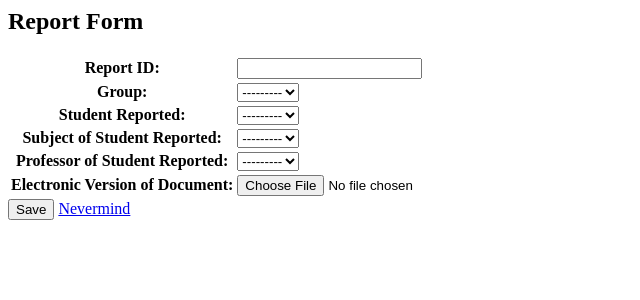
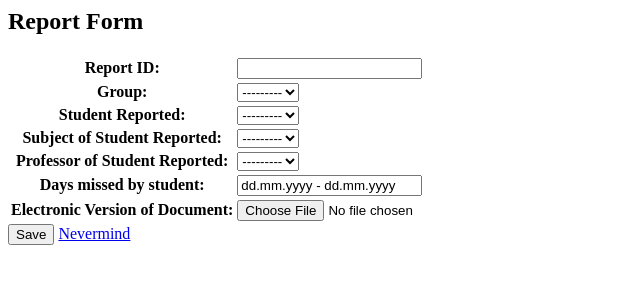
Before and after one commit to Zhanviss/AITU-registrar, a Django app: page /new/ in a window 1280 px wide. Shown: the top 300 px of the page, without its empty margins (0-640 px from the left). Run offline with Django 4.2, Linux system fonts and the light colour scheme; data that the repository does not hold is empty.

Commit message:
Final Changes

```diff
--- a/reports/forms.py
+++ b/reports/forms.py
@@ -5,10 +5,11 @@ from students.models import Student
 class ReportForm(forms.ModelForm):
     class Meta:
         model = Report
-        fields = ('id', 'group_1to1', 'student_1to1', 'subject_1to1', 'professor_1to1', 'document_pdf', )
+        fields = ('id', 'group_1to1', 'student_1to1', 'subject_1to1', 'professor_1to1', 'skipped_days','document_pdf', )
 
     def __init__(self, *args, **kwargs):
         super().__init__(*args, **kwargs)
+
         #SHOWING STUDENTS QUERYSET
         self.fields['student_1to1'].queryset = Student.objects.none()
         if 'group' in self.data:
@@ -19,6 +20,8 @@ class ReportForm(forms.ModelForm):
                 pass  # invalid input from the client; ignore and fallback to empty City queryset
         elif self.instance.pk:
             self.fields['student_1to1'].queryset = self.instance.group_1to1.student_1to1_set
+
+
         #SHOWING RELATED SUBJECTS QUERYSET
         self.fields['subject_1to1'].queryset = GroupLinkProfessorSubject.objects.none()
         if 'group' in self.data:
@@ -29,6 +32,8 @@ class ReportForm(forms.ModelForm):
                 pass  # invalid input from the client; ignore and fallback to empty City queryset
         elif self.instance.pk:
             self.fields['subject_1to1'].queryset = self.instance.group_1to1.subject_1to1_set
+
+
         #SHOWING RELATED PROFESSORS QUERYSET
         self.fields['professor_1to1'].queryset = GroupLinkProfessorSubject.objects.none()
         if 'group' in self.data:
--- a/reports/models.py
+++ b/reports/models.py
@@ -32,6 +32,7 @@ class Report(models.Model):
         null=True,
         verbose_name="Group"
     )
+    skipped_days = models.CharField(default="dd.mm.yyyy - dd.mm.yyyy", max_length=120, verbose_name="Days missed by student")
     is_active = models.BooleanField(default=True, verbose_name="Activity")
     document_pdf = models.FileField(verbose_name="Electronic Version of Document")
     created_date = models.DateTimeField(auto_now_add=True, verbose_name="Created Date")
--- a/templates/professors_dropdown_list_options.html
+++ b/templates/professors_dropdown_list_options.html
@@ -1,4 +1,4 @@
 <option value="">---------</option>
 {% for professor in professors %}
-<option value="{{ professor.id }}">{{ professor.prof_subj_fk.professor_fk.professor_fk.first_name }} {{ professor.prof_subj_fk.professor_fk.professor_fk.last_name }} </option>
+<option value="{{ professor.id }}">{{ professor.prof_subj_fk.professor_fk.professor_fk.first_name }} {{ professor.prof_subj_fk.professor_fk.professor_fk.last_name }} - {{ professor.prof_subj_fk.professor_fk.position_fk.title }} </option>
 {% endfor %}
```
Also changed, not shown: reports/migrations/0008_report_skipped_days.py (added), reports/migrations/0009_alter_report_skipped_days.py (added), reports/migrations/0010_alter_report_skipped_days.py (added).
